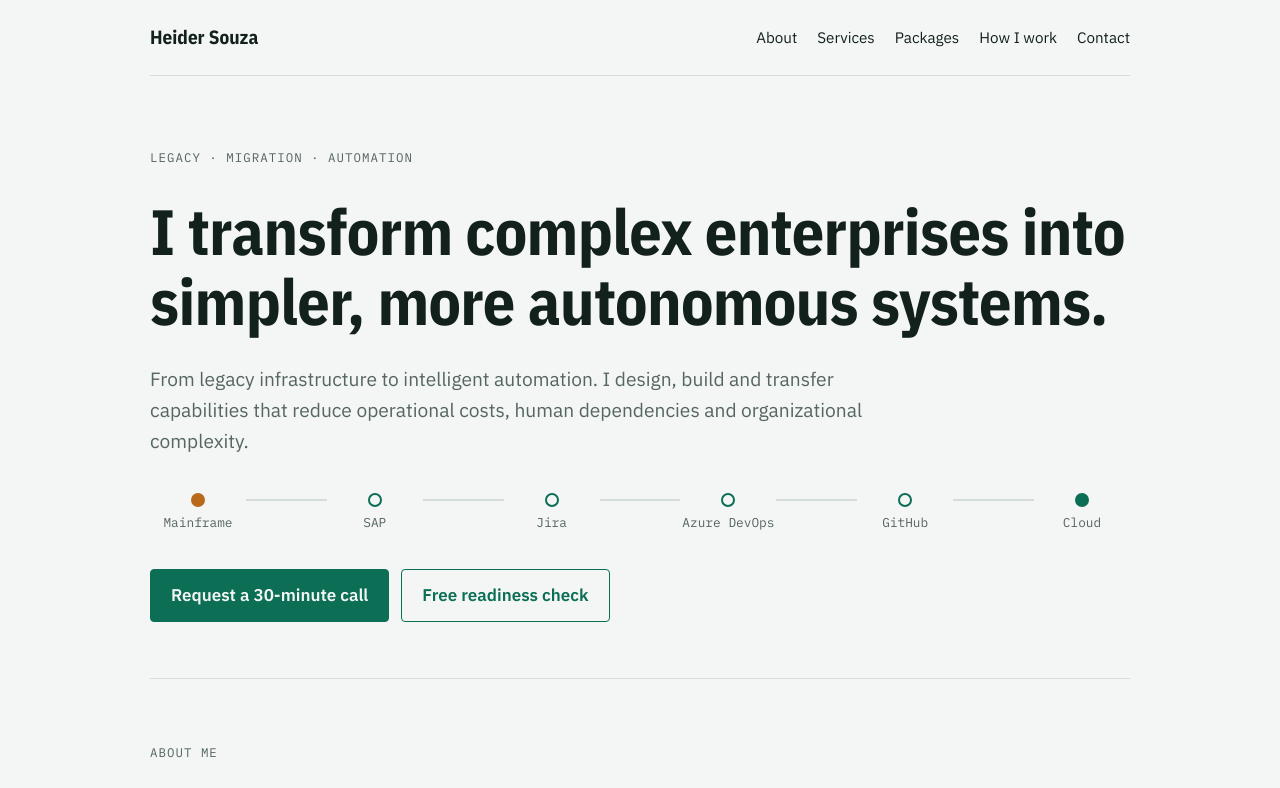
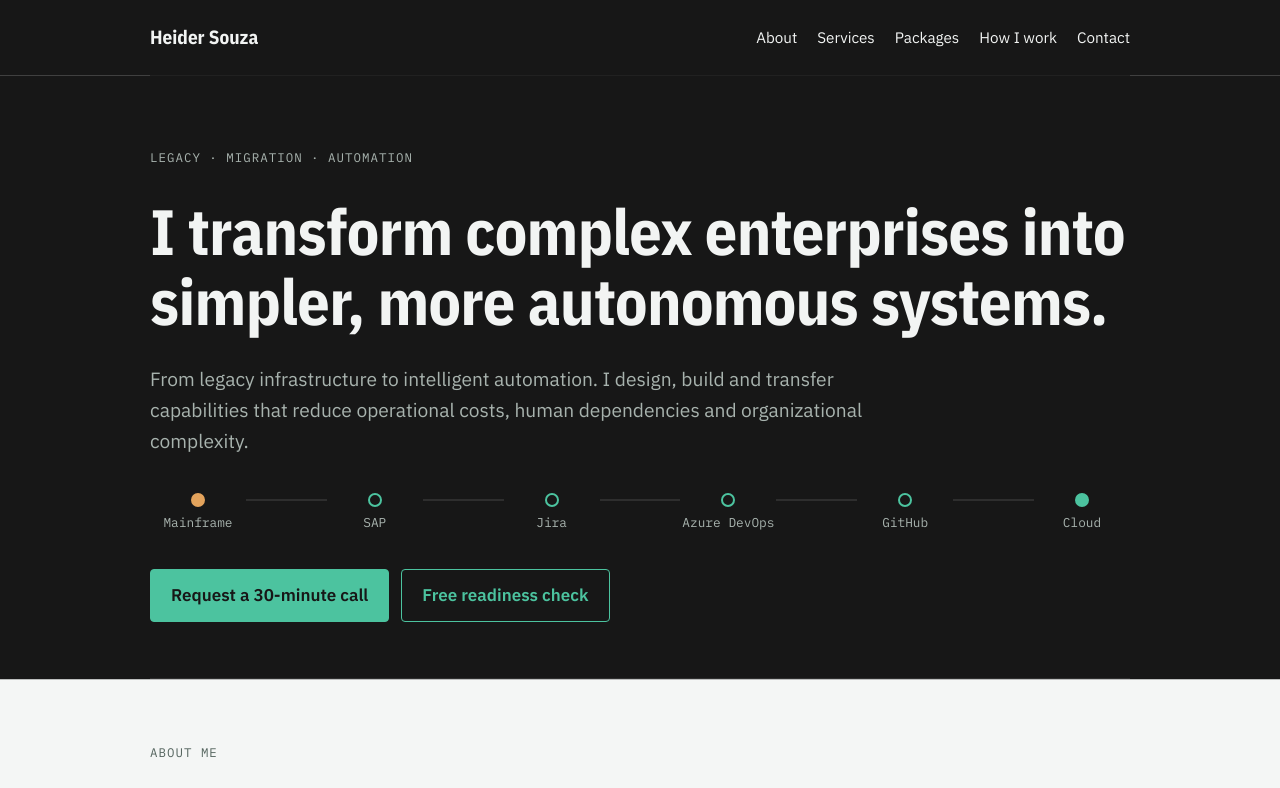
Before and after one commit to heiderdamaseno/heidersouza.com, a plain HTML site: page index.html in a window 1280 px wide. Shown: the top 788 px of the page. Drawn offline with nearby package versions, Linux system fonts and the light colour scheme.

Commit message:
Black band theme: hero, header, contact and footer on #171717 with green accent
Co-Authored-By: Claude Opus 5.5 <noreply@anthropic.com>
Claude-Session: https://claude.ai/code/session_01AY5CUdcPerKvguuyV6p2FN

```diff
--- a/assets/offer.css
+++ b/assets/offer.css
@@ -98,3 +98,12 @@ footer { padding-block: 32px; color: var(--muted); font-size: 0.85rem; }
   section { padding-block: 44px; }
 }
 @media (prefers-reduced-motion: reduce) { html { scroll-behavior: auto; } .bar i { transition: none; } }
+
+/* Black band (#171717): header and hero on every offer page, full width, with the green as main colour and amber as highlight. */
+header.top, .hero, .band {
+  --bg: #171717; --surface: #1f1f1f; --ink: #f2f4f3; --muted: #a8b3ae; --line: #2e2e2e;
+  --accent: #4cc39f; --accent-soft: #1d2a25; --signal: #e3a35c; --good: #4cc39f; --bad: #f2867d;
+  background: #171717; color: var(--ink);
+  box-shadow: 0 0 0 100vmax #171717; clip-path: inset(0 -100vmax);
+}
+header.top { border-bottom-color: transparent; }
--- a/index.html
+++ b/index.html
@@ -132,6 +132,15 @@ section { padding-block: 64px; border-bottom: 1px solid var(--line); display: gr
 .addr { font-family: var(--mono); font-size: 1.05rem; padding: 12px 16px; background: var(--surface); border: 1px solid var(--line); border-radius: 4px; display: inline-flex; gap: 12px; align-items: center; flex-wrap: wrap; user-select: all; }
 .addr button { font: inherit; font-size: 0.85rem; border: 1px solid var(--accent); color: var(--accent); background: transparent; border-radius: 3px; padding: 4px 10px; cursor: pointer; user-select: none; }
 footer { padding-block: 32px; color: var(--muted); font-size: 0.85rem; }
+
+/* Black band (#171717): header and hero, full width, with the green as main colour and amber as highlight. */
+header.top, .hero, .band {
+  --bg: #171717; --surface: #1f1f1f; --ink: #f2f4f3; --muted: #a8b3ae; --line: #2e2e2e;
+  --accent: #4cc39f; --accent-soft: #1d2a25; --signal: #e3a35c;
+  background: #171717; color: var(--ink);
+  box-shadow: 0 0 0 100vmax #171717; clip-path: inset(0 -100vmax);
+}
+header.top { border-bottom-color: transparent; }
 
 @media (max-width: 760px) {
   .areas, .packages, .industries, .trust, .cases, .offers { grid-template-columns: minmax(0, 1fr); }
@@ -330,7 +339,7 @@ footer { padding-block: 32px; color: var(--muted); font-size: 0.85rem; }
     </div>
   </section>
 
-  <section id="contact" class="contact">
+  <section id="contact" class="contact band">
     <span class="label">Contact</span>
     <h2>Start with a 30-minute call</h2>
     <p>Tell me what you want to change or move, and two times that suit you. I reply within one working day to confirm a time, and I will tell you honestly whether I can help and what it would take.</p>
@@ -338,7 +347,7 @@ footer { padding-block: 32px; color: var(--muted); font-size: 0.85rem; }
     <div class="addr"><a id="mail" href="mailto:heider@heidersouza.com">heider@heidersouza.com</a><button id="copy" type="button">Copy</button></div>
   </section>
 
-  <footer>© 2026 Heider Souza · <a href="https://www.linkedin.com/in/heider-souza-65bba239/" target="_blank" rel="noopener">LinkedIn</a></footer>
+  <footer class="band">© 2026 Heider Souza · <a href="https://www.linkedin.com/in/heider-souza-65bba239/" target="_blank" rel="noopener">LinkedIn</a></footer>
 </div>
 
 <script>
```
